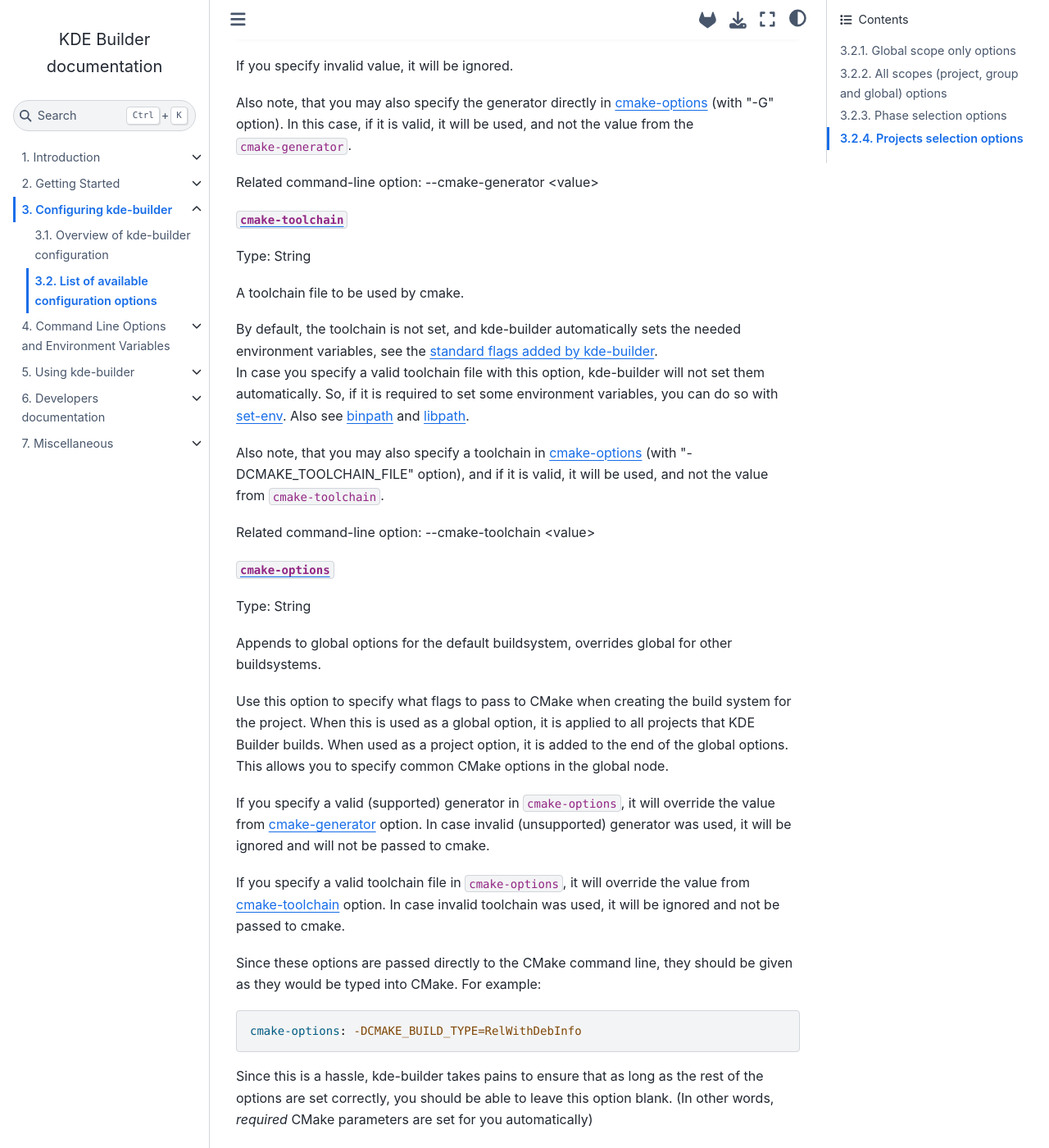
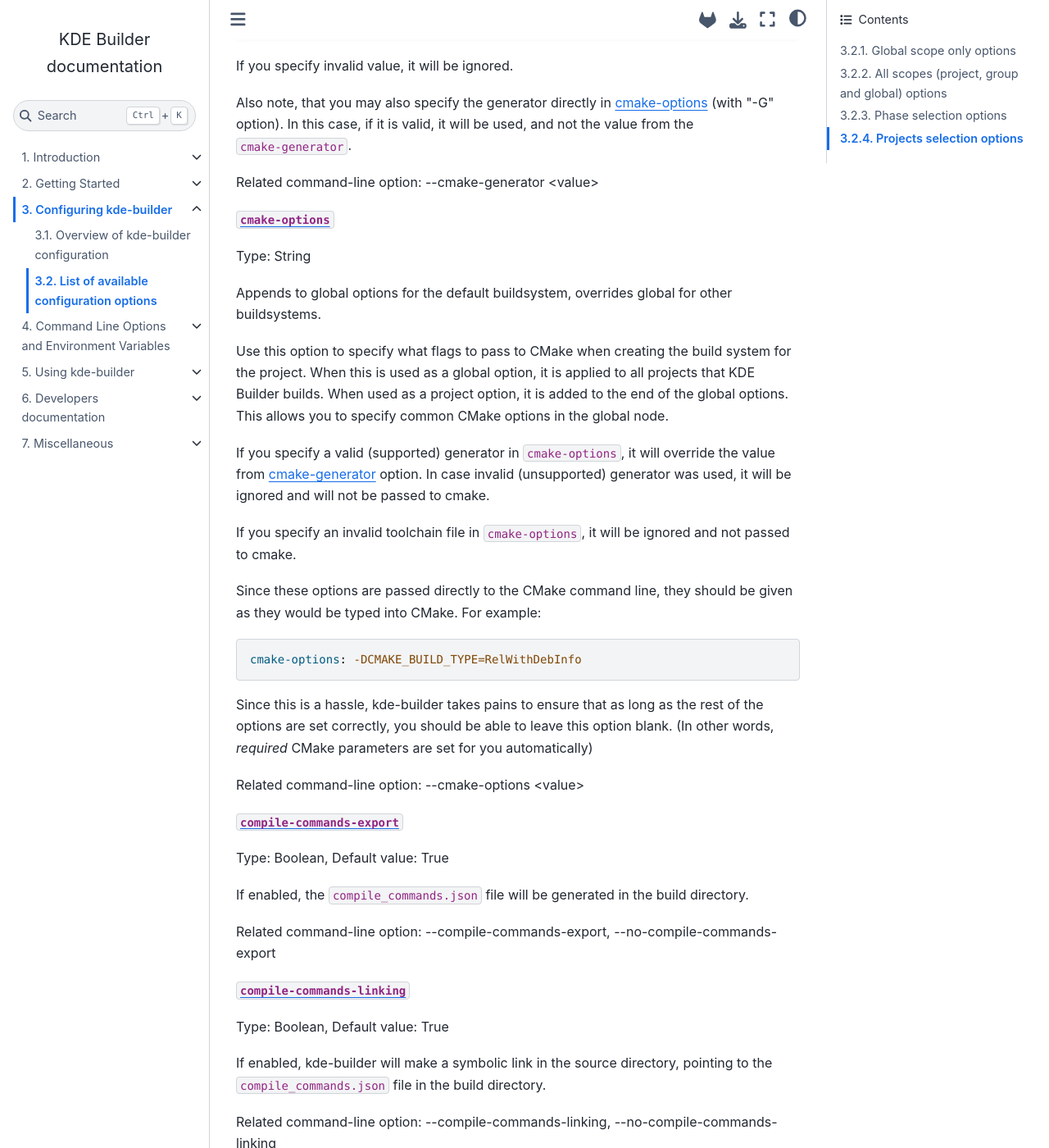
Before and after one commit to KDE/kde-builder, a Sphinx documentation site: the page built from doc/configuration/conf-options-table.md, in a window 1280 px wide and 1400 px high, scrolled down 7257 px. Shown: the whole window at 82% size. Built offline with Sphinx 7.4.7 and the Sphinx Book theme 1.1.4, drawn with Linux system fonts in a browser that asks for light colours.

Commit message:
remove: Remove option cmake-toolchain
It was redundant and very rarely used.
Users can still use -DCMAKE_TOOLCHAIN_FILE cmake option.

```diff
--- a/doc/configuration/conf-options-table.md
+++ b/doc/configuration/conf-options-table.md
@@ -341,24 +341,6 @@
 
 Related command-line option: --cmake-generator \<value\>
 
-(conf-cmake-toolchain)=
-[`cmake-toolchain`](conf-cmake-toolchain)
-
-Type: String
-
-A toolchain file to be used by cmake.
-
-By default, the toolchain is not set, and kde-builder automatically sets the needed environment variables, see the
-[standard flags added by kde-builder](#kde-builder-std-flags).
-In case you specify a valid toolchain file with this option, kde-builder will not set them automatically.
-So, if it is required to set some environment variables, you can do so with [set-env](#conf-set-env). Also see [binpath](#conf-binpath) and
-[libpath](#conf-libpath).
-
-Also note, that you may also specify a toolchain in [cmake-options](#conf-cmake-options) (with "-DCMAKE_TOOLCHAIN_FILE" option), and if it is valid, it
-will be used, and not the value from `cmake-toolchain`.
-
-Related command-line option: --cmake-toolchain \<value\>
-
 (conf-cmake-options)=
 [`cmake-options`](conf-cmake-options)
 
@@ -376,8 +358,7 @@
 If you specify a valid (supported) generator in `cmake-options`, it will override the value from [cmake-generator](#conf-cmake-generator) option. In case
 invalid (unsupported) generator was used, it will be ignored and will not be passed to cmake.
 
-If you specify a valid toolchain file in `cmake-options`, it will override the value from [cmake-toolchain](#conf-cmake-toolchain) option. In case invalid
-toolchain was used, it will be ignored and not be passed to cmake.
+If you specify an invalid toolchain file in `cmake-options`, it will be ignored and not passed to cmake.
 
 Since these options are passed directly to the CMake command line,
 they should be given as they would be typed into CMake. For example:
```
Also changed, not shown: doc/using-kde-builder/basic-features.md (+1 -1 lines), 5 other files.
